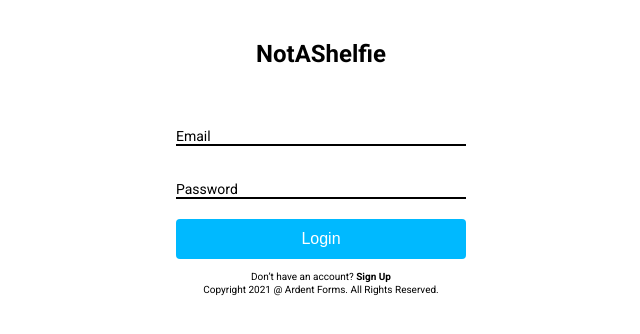
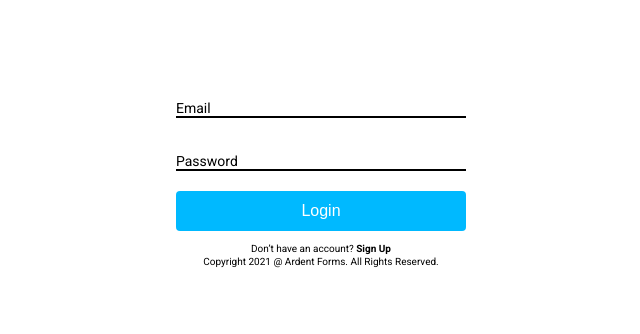
Before and after one commit to codeengie/shelfdat, a Vue app: page /login in a window 1280 px wide. Shown: the top 334 px of the page, without its empty margins (319-959 px from the left). Built offline with nearby package versions, Linux system fonts and the light colour scheme.

Commit message:
Dynamic Title
Updated Header/Login.vue to use environment variable in order to set
the app title.

```diff
--- a/src/components/Header.vue
+++ b/src/components/Header.vue
@@ -4,13 +4,23 @@
             <img src="images/menu-24px.svg" width="18" height="18" alt="Hamburger menu">
         </div>
         <div class="brand">
-            <h1 class="brand__header">NotAShelfie</h1>
+            <h1 class="brand__header">{{ titleLogo }}</h1>
         </div>
         <div class="login">
             <img src="images/account_circle-24px.svg" width="20" height="20" alt="Simple humanoid upper body surrounded by a black circle">
         </div>
     </header>
 </template>
+
+<script>
+    export default {
+        data() {
+            return {
+                titleLogo: process.env.VUE_APP_TITLE
+            }
+        }
+    }
+</script>
 
 <style lang="scss">
 :root {
--- a/src/views/Login.vue
+++ b/src/views/Login.vue
@@ -1,5 +1,5 @@
 <template>
-    <h1>NotAShelfie</h1>
+    <h1>{{ titleLogo }}</h1>
     <form class="login-form" @submit.prevent="submitLoginForm">
         <nas-input-field
             field-name="Email"
@@ -26,7 +26,8 @@ export default {
     data() {
         return {
             emailInput: null,
-            passwordInput: null
+            passwordInput: null,
+            titleLogo: process.env.VUE_APP_TITLE
         }
     },
     methods: {
```
